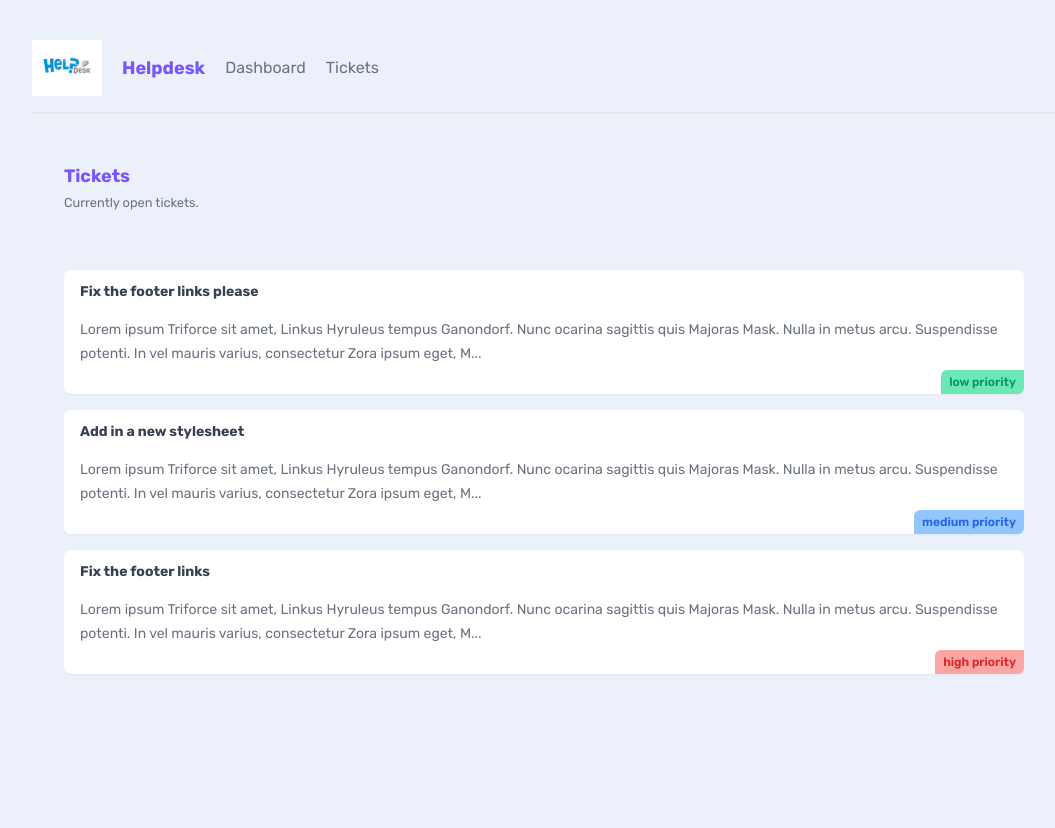
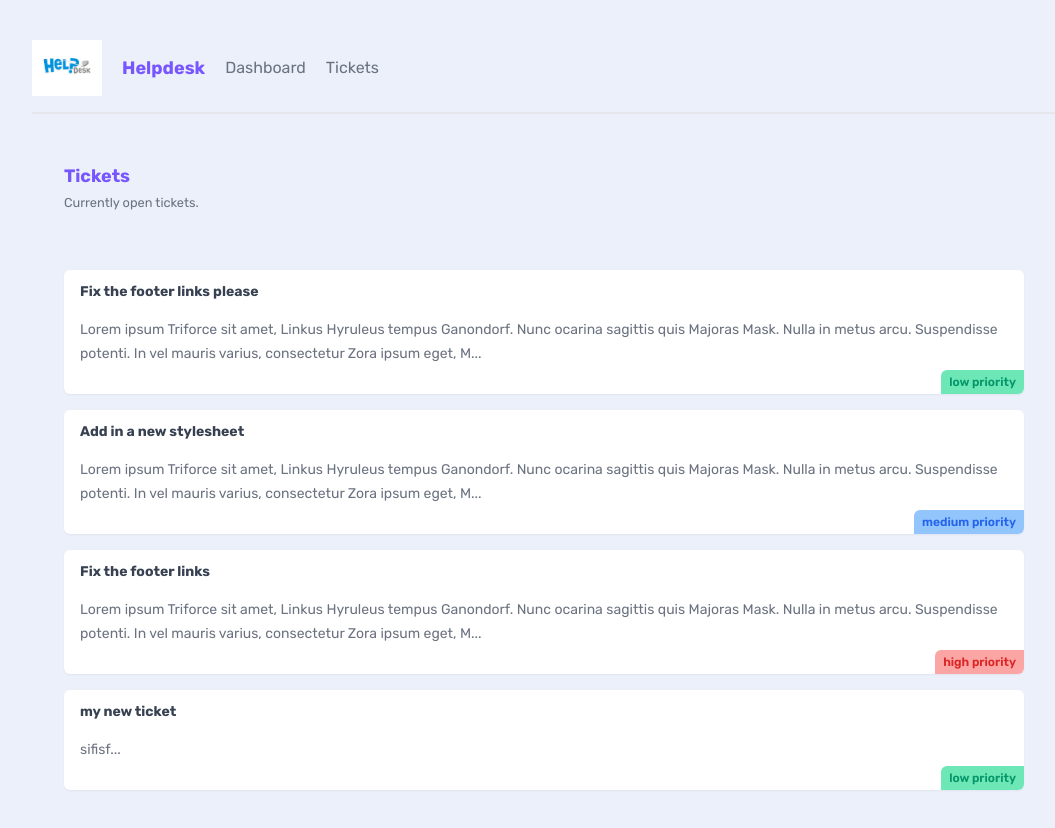
Before and after one commit to gitPirate12/helpdesk_repo, a Next.js app in the folder helpdesk/: page /tickets in a window 1280 px wide. Shown: the top 828 px of the page, without its empty margins (96-1151 px from the left). Before the commit the page ends 800 px from the top, so only its background shows below. Built offline with nearby package versions, Linux system fonts and the light colour scheme; data requests are answered from the project's data file.

Commit message:
Added a client form

```diff
--- a/helpdesk/_data/db.json
+++ b/helpdesk/_data/db.json
@@ -20,6 +20,13 @@
       "body": "Lorem ipsum Triforce sit amet, Linkus Hyruleus tempus Ganondorf. Nunc ocarina sagittis quis Majoras Mask. Nulla in metus arcu. Suspendisse potenti. In vel mauris varius, consectetur Zora ipsum eget, Master Sword porttitor urna. Fusce elementum urna elit, eget eleifend velit consectetur eget. Integer vel lobortis ipsum, vitae auctor Ocarina of Time. Donec sed urna dapibus, interdum magna a, eleifend magna. Curabitur tincidunt enim a neque volutpat. Phasellus auctor magna vel nunc pretium, ut volutpat justo tristique. Pellentesque cursus convallis mauris, in tempus enim tincidunt vitae.",
       "priority": "high",
       "user_email": "peach@netninja.dev"
+    },
+    {
+      "id": "c54c",
+      "title": "my new ticket",
+      "body": "sifisf",
+      "priority": "low",
+      "user_email": "mario@netninja.dev"
     }
   ]
 }
--- /dev/null
+++ b/helpdesk/app/loading.jsx
@@ -0,0 +1,10 @@
+import React from 'react'
+
+export default function Loading() {
+  return (
+    <main className='text-center'>
+        <h2 className='text-primary'>Loadign...</h2>
+        <p>Hopefully not for too long :)</p>
+    </main>
+  )
+}
--- a/helpdesk/app/tickets/TicketList.jsx
+++ b/helpdesk/app/tickets/TicketList.jsx
@@ -1,7 +1,9 @@
 import Link from 'next/link'
 import React from 'react'
+import { promiseHooks } from 'v8'
 
 async function getTickets() {
+    await new Promise(resolve => setTimeout(resolve,3000))
     const res = await fetch('http://localhost:3000/tickets', {
         next: {
             revalidate: 0
--- a/helpdesk/app/tickets/[id]/page.jsx
+++ b/helpdesk/app/tickets/[id]/page.jsx
@@ -15,6 +15,7 @@
 }
 
 async function getTicket(id) {
+    await new Promise(resolve => setTimeout(resolve,3000))
     const res = await fetch('http://localhost:3000/tickets/' +id, {
         next: {
             revalidate: 60
--- /dev/null
+++ b/helpdesk/app/tickets/create/CreateForm.jsx
@@ -0,0 +1,72 @@
+"use client"
+
+import { useRouter } from "next/navigation"
+import { useState } from "react"
+
+export default function CreateForm() {
+  const router = useRouter()
+
+  const [title, setTitle] = useState('')
+  const [body, setBody] = useState('')
+  const [priority, setPriority] = useState('low')
+  const [isLoading, setIsLoading] = useState(false)
+
+  const handleSubmit = async (e)  => {
+    e.preventDefault()
+    setIsLoading(true)
+
+    const newTicket = { title, body, priority, user_email: 'mario@netninja.dev' }
+
+    const res = await fetch('http://localhost:3000/tickets', {
+      method: "POST",
+      headers: {"Content-Type": "application/json"},
+      body: JSON.stringify(newTicket)
+    })
+
+    if (res.status === 201) {
+      router.refresh()
+      router.push('/tickets')
+    }
+
+  }
+
+  return (
+    <form onSubmit={handleSubmit} className="w-1/2">
+      <label>
+        <span>Title:</span>
+        <input
+          required
+          type="text"
+          onChange={(e) => setTitle(e.target.value)}
+          value={title}
+        />
+      </label>
+      <label>
+        <span>Body:</span>
+        <textarea
+          required
+          onChange={(e) => setBody(e.target.value)}
+          value={body}
+        />
+      </label>
+      <label>
+        <span>Priority:</span>
+        <select
+          onChange={(e) => setPriority(e.target.value)}
+          value={priority}
+        >
+          <option value="low">Low Priority</option>
+          <option value="medium">Medium Priority</option>
+          <option value="high">High Priority</option>
+        </select>
+      </label>
+      <button
+        className="btn-primary"
+        disabled={isLoading}
+      >
+      {isLoading && <span>Adding...</span>}
+      {!isLoading && <span>Add Ticket</span>}
+    </button>
+    </form>
+  )
+}
--- /dev/null
+++ b/helpdesk/app/tickets/create/page.jsx
@@ -0,0 +1,13 @@
+"use Client"
+
+import React from 'react'
+import CreateForm from './CreateForm'
+
+export default function CreateTicket() {
+  return (
+    <main>
+        <h2 className="text-primary text-center">Add a New Ticket</h2>
+        <CreateForm/>
+    </main>
+  )
+}
--- a/helpdesk/app/tickets/page.jsx
+++ b/helpdesk/app/tickets/page.jsx
@@ -1,5 +1,6 @@
-import React from 'react'
+import React, { Suspense } from 'react'
 import TicketList from './TicketList'
+import Loading from '../loading'
 
 export default function Tickets() {
   return (
@@ -10,8 +11,9 @@
             <p><small>Currently open tickets.</small></p>
           </div>
         </nav>
-
-        <TicketList/>
+        <Suspense fallback={<Loading/>}>
+          <TicketList/>
+        </Suspense>
     </main>
   )
 }
```
